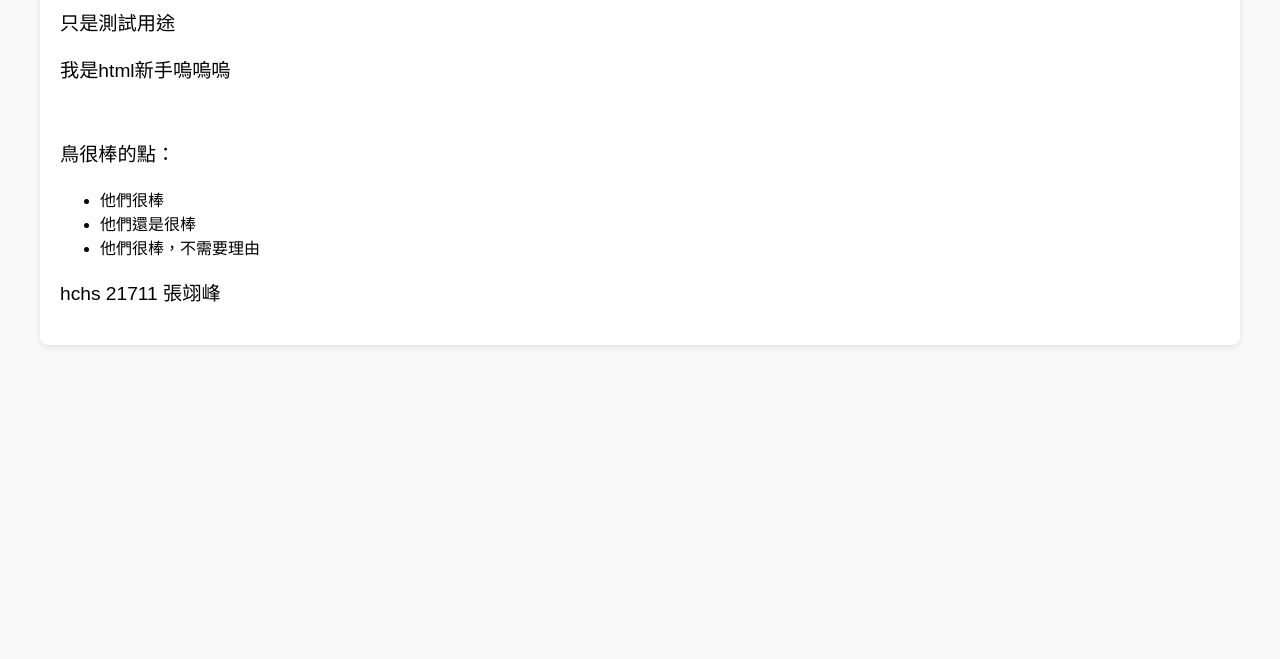
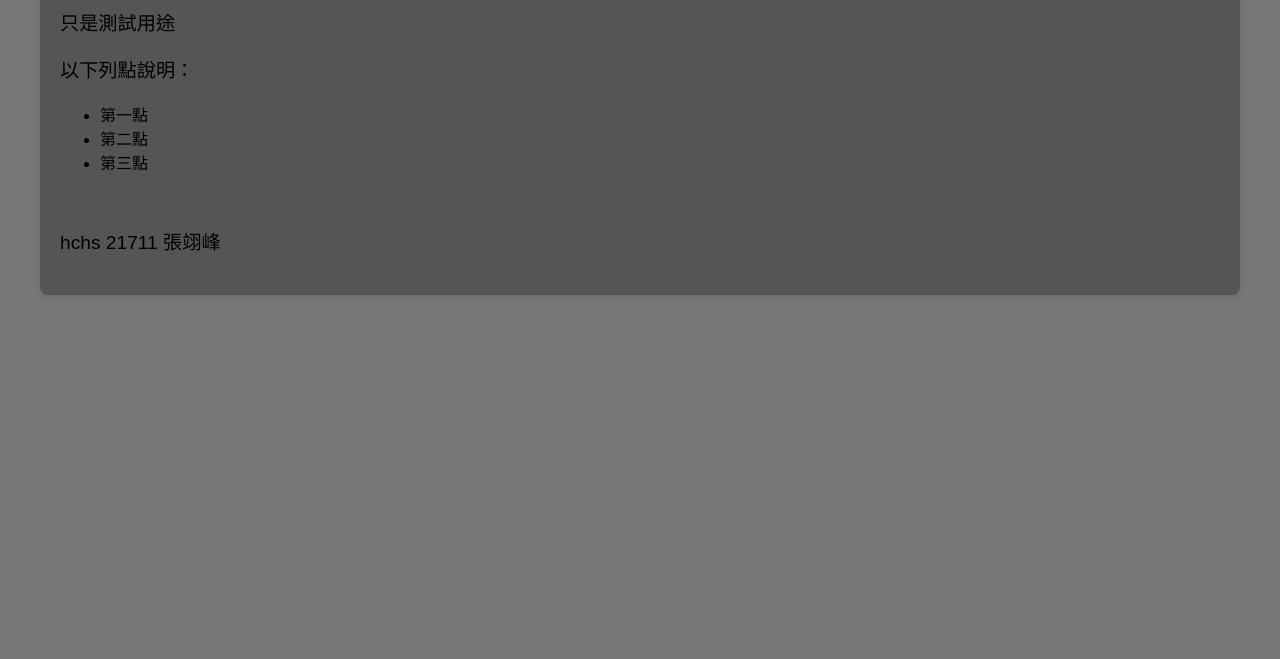
Before and after one commit to yifeng0222/yifeng0222.github.io, a plain HTML site: page index.html in a window 1280 px wide. Shown: the part 141-800 px from the top of the page. Drawn offline with Linux system fonts and the light colour scheme.

Commit message:
Update index.html

```diff
--- a/index.html
+++ b/index.html
@@ -2,27 +2,26 @@
 <html lang="zh-Hant">
 <head>
     <meta charset="UTF-8">
-    <title>測試用網站:P</title>
+    <title>測試用網站</title>
     <meta name="viewport" content="width=device-width, initial-scale=1.0">
     <style>
-        body { font-family: Arial, sans-serif; margin: 40px; background: #f9f9f9; }
+        body { font-family: Arial, sans-serif; margin: 40px; background: #777777; }
         h1 { color: #3355aa; }
         p { font-size: 1.2em; }
-        .box { background: #fff; padding: 20px; border-radius: 8px; box-shadow: 0 2px 6px rgba(0,0,0,0.1);}
+        .box { background: #555; padding: 20px; border-radius: 8px; box-shadow: 0 2px 6px rgba(0,0,0,0.1);}
     </style>
 </head>
 <body>
     <div class="box">
         <h1>測試用網站:P</h1>
         <p>只是測試用途</p>
-        <p>我是html新手嗚嗚嗚</p>
+        <p>以下列點說明：</p>
+        <ul>
+            <li>第一點</li>
+            <li>第二點</li>
+            <li>第三點</li>
+        </ul>
         <br>
-        <p>鳥很棒的點：</p>
-        <ul>
-            <li>他們很棒</li>
-            <li>他們還是很棒</li>
-            <li>他們很棒，不需要理由</li>
-        </ul>
         <p>hchs 21711 張翊峰</p>
     </div>
 </body>
```
